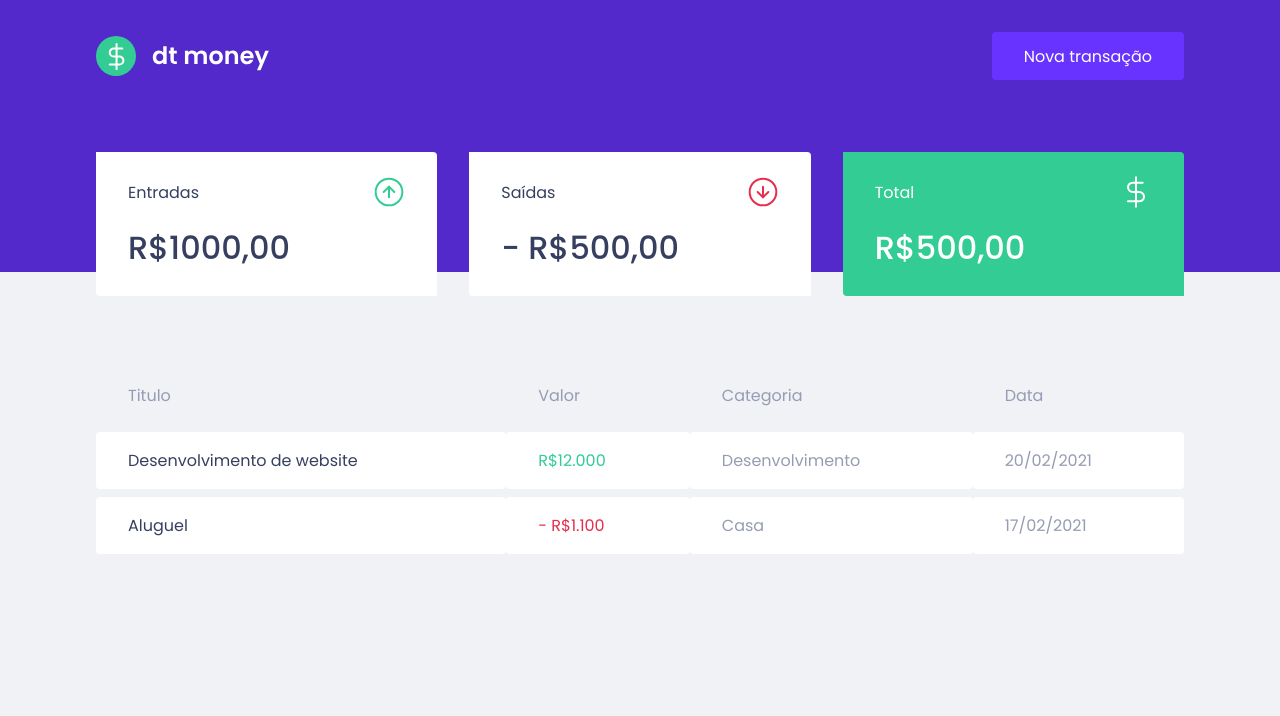
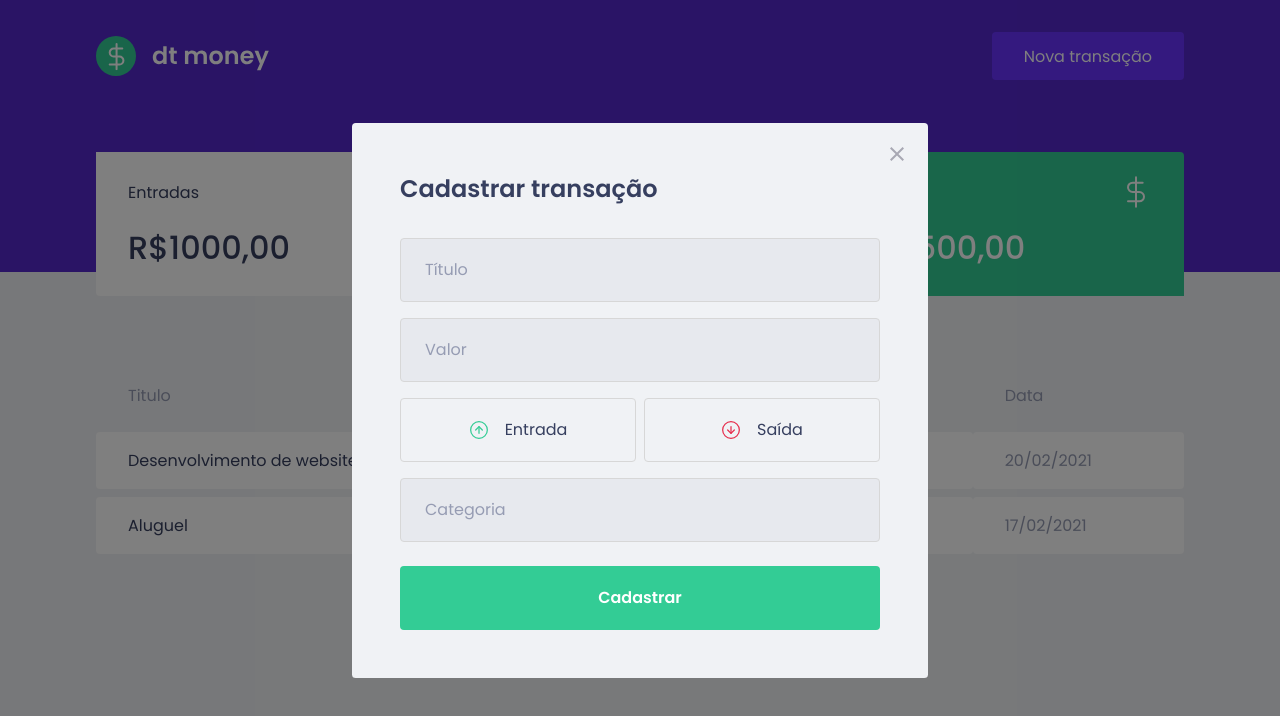
Before and after one commit to sensuy/React-DtMoney, a React (Create React App) app: page / in a window 1280 px wide. Both pictures are taken after a click on the button "Nova transação". Shown: the top 716 px of the page. Built offline with nearby package versions, Linux system fonts and the light colour scheme; no server answers; what miragejs would draw is missing.

Commit message:
buttons transactions done

```diff
--- a/package.json
+++ b/package.json
@@ -11,8 +11,10 @@
   "dependencies": {
     "axios": "^0.24.0",
     "miragejs": "^0.1.43",
+    "polished": "^4.1.3",
     "react": "^17.0.2",
     "react-dom": "^17.0.2",
+    "react-modal": "^3.14.4",
     "react-scripts": "4.0.3",
     "styled-components": "^5.3.3",
     "web-vitals": "^1.0.1"
@@ -25,6 +27,7 @@
     "@types/node": "^12.0.0",
     "@types/react": "^17.0.0",
     "@types/react-dom": "^17.0.0",
+    "@types/react-modal": "^3.13.1",
     "@types/styled-components": "^5.1.18",
     "typescript": "^4.1.2"
   },
--- a/src/App.tsx
+++ b/src/App.tsx
@@ -1,13 +1,34 @@
+import { useState } from "react";
+import Modal from 'react-modal';
 import { Dashboard } from "./components/Dashbord";
+
 import { Header } from "./components/Header";
+import { NewTransactionModal } from "./components/NewTransactionModal";
 
 import { GlobalStyle } from "./styles/global";
 
+Modal.setAppElement('#root');
+
 export function App() {
+  const [isNewTransactionModalOpen, setIsNewTransactionModalOpen] = useState(false);
+
+  function handleOpenNewTransactionModal() {
+    setIsNewTransactionModalOpen(true);
+  }
+
+  function handleCloseNewTransactionModal() {
+    setIsNewTransactionModalOpen(false);
+  }
   return (
     <>
-      <Header />
+      <Header
+        onOpenNewTransactionModal={handleOpenNewTransactionModal}
+      />
       <Dashboard />
+      <NewTransactionModal
+        isOpen={isNewTransactionModalOpen}
+        onRequestClose={handleCloseNewTransactionModal}
+      />
       <GlobalStyle />
     </>
   );
--- a/src/components/Header/index.tsx
+++ b/src/components/Header/index.tsx
@@ -1,12 +1,17 @@
 import logoimg from '../../assets/logo.svg';
 import { Container, Content } from './styles';
 
-export function Header() {
+interface HeaderProps {
+  onOpenNewTransactionModal: () => void;
+}
+
+export function Header({ onOpenNewTransactionModal }: HeaderProps) {
+
   return (
     <Container>
       <Content>
         <img src={logoimg} alt="dt money" />
-        <button type='button'>
+        <button type='button' onClick={onOpenNewTransactionModal}>
           Nova transação
         </button>
       </Content>
--- /dev/null
+++ b/src/components/NewTransactionModal/index.tsx
@@ -0,0 +1,69 @@
+import Modal from 'react-modal';
+import closeImg from '../../assets/close.svg';
+import incomeImg from '../../assets/income.svg';
+import outcomeImg from '../../assets/outcome.svg';
+import { Container, TransactionsTypeContainer } from './styles';
+
+interface NewTransactionModalProps {
+  isOpen: boolean;
+  onRequestClose: () => void;
+}
+
+export function NewTransactionModal({ isOpen, onRequestClose }: NewTransactionModalProps) {
+
+  return (
+    <Modal
+      isOpen={isOpen}
+      onRequestClose={onRequestClose}
+      overlayClassName="react-modal-overlay"
+      className="react-modal-content"
+    >
+      <button
+        type="button"
+        onClick={onRequestClose}
+        className="react-modal-close"
+      >
+        <img src={closeImg} alt="Fechar modal" />
+      </button>
+      <Container>
+        <h2>Cadastrar transação</h2>
+
+        <input
+          placeholder="Título"
+        />
+
+        <input
+          type="number"
+          placeholder="Valor"
+        />
+
+        <TransactionsTypeContainer>
+          <button
+            type="button"
+          >
+            <img src={incomeImg} alt="Entrada" />
+            <span>Entrada</span>
+          </button>
+
+          <button
+            type="button"
+          >
+            <img src={outcomeImg} alt="Saída" />
+            <span>Saída</span>
+          </button>
+
+        </TransactionsTypeContainer>
+
+        <input
+          placeholder="Categoria"
+        />
+
+        <button
+          type="submit"
+        >
+          Cadastrar
+        </button>
+      </Container>
+    </Modal>
+  )
+}
--- /dev/null
+++ b/src/components/NewTransactionModal/styles.ts
@@ -0,0 +1,90 @@
+import styled from "styled-components";
+import { darken } from 'polished'
+
+
+export const Container = styled.form`
+  h2 {
+    color: var(--text-title);
+    font-size: 1.5rem;
+    margin-bottom: 2rem;
+  }
+
+  input {
+    width: 100%;
+    padding: 0 1.5rem;
+    height: 4rem;
+    border-radius: 0.25rem;
+
+    border: 1px solid #d7d7d7;
+    background: #e7e9ee;
+
+    font-weight: 400;
+    font-size: 1rem;
+
+    &::placeholder {
+      color: var(--text-body);
+    }
+
+    & + input {
+      margin-top: 1rem;
+    }
+  }
+
+  button[type="submit"] {
+    width: 100%;
+    padding: 0 1.5rem;
+    height: 4rem;
+    background: var(--green);
+    color: #fff;
+    border-radius: 0.25rem;
+    border: 0;
+    font-size: 1rem;
+    margin-top: 1.5rem;
+    font-weight: 600;
+
+    transition: filter 0.2s;
+
+    &:hover {
+      filter: brightness(0.9);
+    }
+  }
+`;
+
+export const TransactionsTypeContainer = styled.div`
+  margin: 1rem 0;
+  display: grid;
+  grid-template-columns: 1fr 1fr;
+  gap: 0.5rem;
+
+  button {
+    height: 4rem;
+    border: 1px solid #d7d7d7;
+    border-radius: 0.25rem;
+
+    background: transparent;
+
+    display: flex;
+    align-items: center;
+    justify-content: center;
+
+    transition: border-color 0.2s;
+
+    &:hover {
+      border-color: ${darken(0.1, '#aaa')};
+    }
+
+    img {
+      width: 20px;
+      height: 20px;
+    }
+
+    span {
+      display: inline-block;
+      margin-left: 1rem;
+      font-size: 1rem;
+      color: var(--text-title);
+    }
+
+
+  }
+`;
--- a/src/styles/global.ts
+++ b/src/styles/global.ts
@@ -53,4 +53,42 @@
    opacity: 0.6;
    cursor: not-allowed;
  }
+
+ .react-modal-overlay {
+   background: rgba(0, 0, 0, 0.5);
+
+   position: fixed;
+   top: 0;
+   bottom: 0;
+   right: 0;
+   left: 0;
+
+   display: flex;
+   align-items: center;
+   justify-content: center;
+ }
+
+.react-modal-content {
+  width: 100%;
+  max-width: 576px;
+  background: var(--background);
+  padding: 3rem;
+  position: relative;
+  border-radius: 0.24rem;
+}
+
+.react-modal-close {
+  position: absolute;
+  right: 1.5rem;
+  top: 1.5rem;
+  border: 0;
+  background: transparent;
+
+  transition: filter 0.2s;
+
+  &:hover {
+    filter: brightness(0.8);
+  }
+
+}
 `
```
Also changed, not shown: 1 other file (tests, documents, lock files or other folders).
